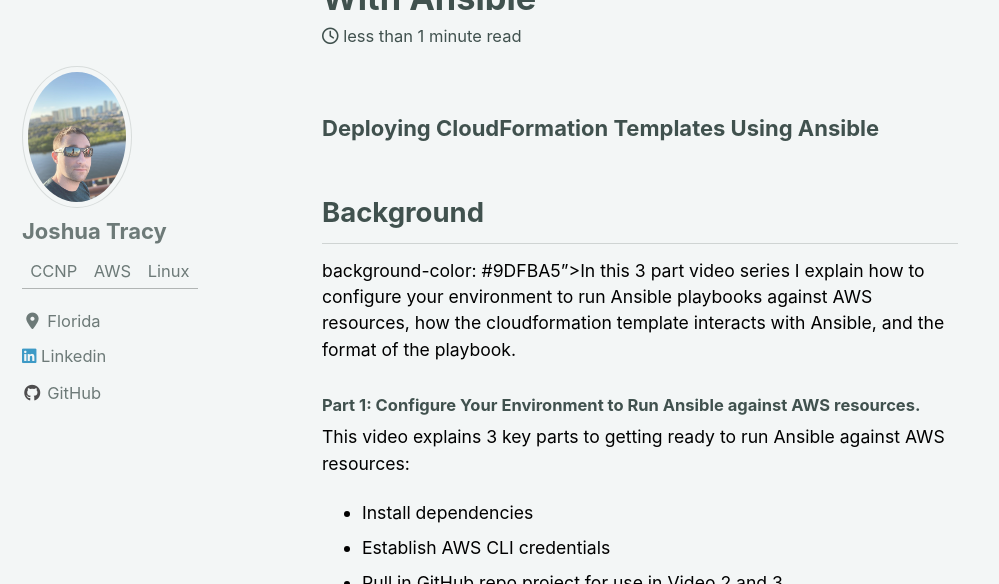
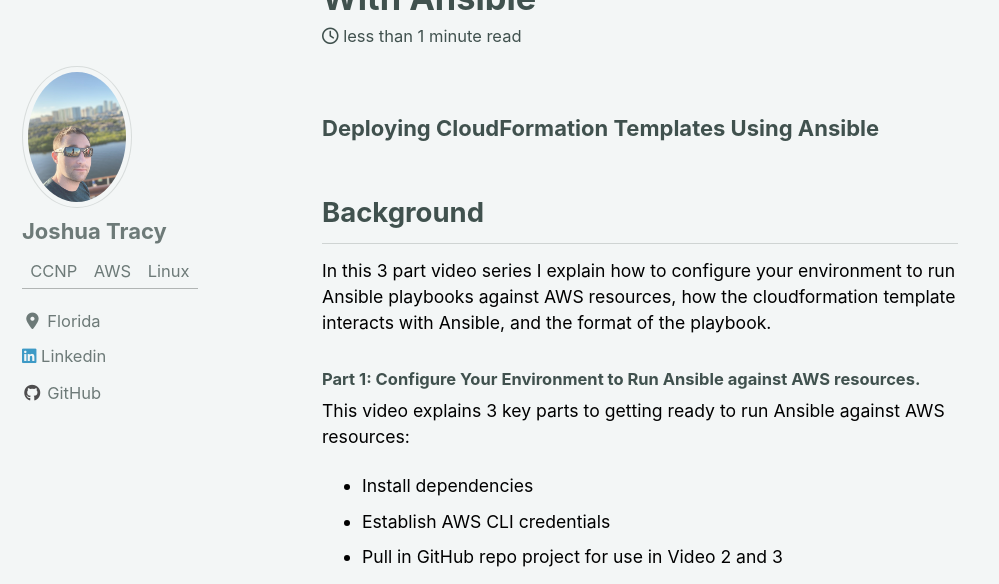
Before and after one commit to Josh-Tracy/Josh-Tracy.github.io, a Jekyll site: the page built from _posts/2020-07-02-Ansible_Cloudformation.md, in a window 1280 px wide and 900 px high, scrolled down 785 px, cut to the strip 0-584 px from the top of the window. Shown: the whole strip, without its empty margins (0-999 px from the left). Built offline with Jekyll 4.4.1, drawn with Linux system fonts in a browser that asks for light colours; cached includes are drawn as plain includes; nearby versions of some CDN libraries.

Commit message:
new post

```diff
--- a/_posts/2020-07-02-Ansible_Cloudformation.md
+++ b/_posts/2020-07-02-Ansible_Cloudformation.md
@@ -11,7 +11,7 @@
 ### Deploying CloudFormation Templates Using Ansible
 
 ## Background
-background-color: #9DFBA5">In this 3 part video series I explain how to configure your environment to run Ansible playbooks against AWS resources, how the cloudformation template interacts with Ansible, and the format of the playbook.
+In this 3 part video series I explain how to configure your environment to run Ansible playbooks against AWS resources, how the cloudformation template interacts with Ansible, and the format of the playbook.
 {: style="color:black; font-size: 80%;"}
 
 #### Part 1: Configure Your Environment to Run Ansible against AWS resources.
```
